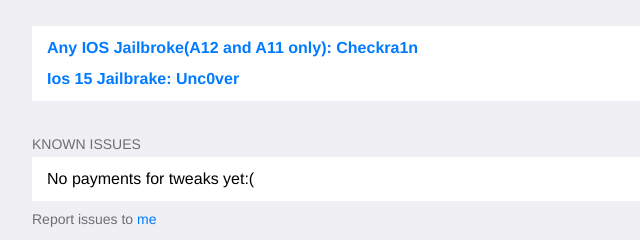
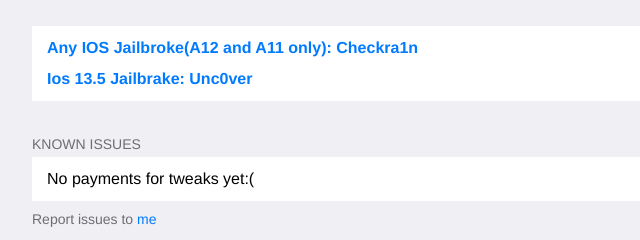
Before and after one commit to kr0nor/Kra1nor, a plain HTML site: page index.html in a window 1280 px wide. Shown: the part 781-1021 px from the top of the page, 126-766 px from the left. Drawn offline with Linux system fonts and the light colour scheme.

Commit message:
fixed a bug

```diff
--- a/index.html
+++ b/index.html
@@ -57,7 +57,7 @@
       <li>
 
         <a href="https://checkra.in/" class="button"><strong>Any IOS Jailbroke(A12 and A11 only):</strong> <strong>Checkra1n</strong></a>
-            <a href="https://checkra.in/" class="button"><strong>Ios 15 Jailbrake:</strong> <strong>Unc0ver</strong></a>
+            <a href="https://checkra.in/" class="button"><strong>Ios 13.5 Jailbrake:</strong> <strong>Unc0ver</strong></a>
 
       </li>
 
```
